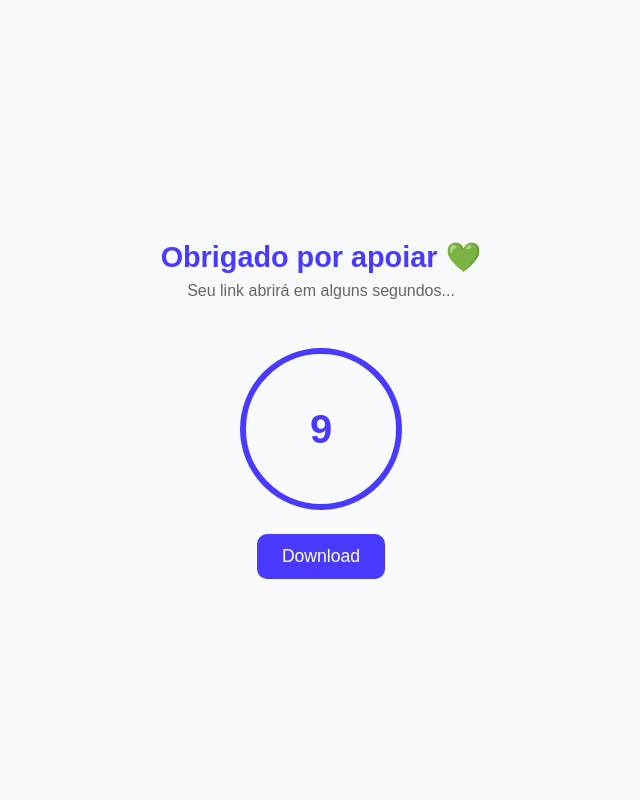
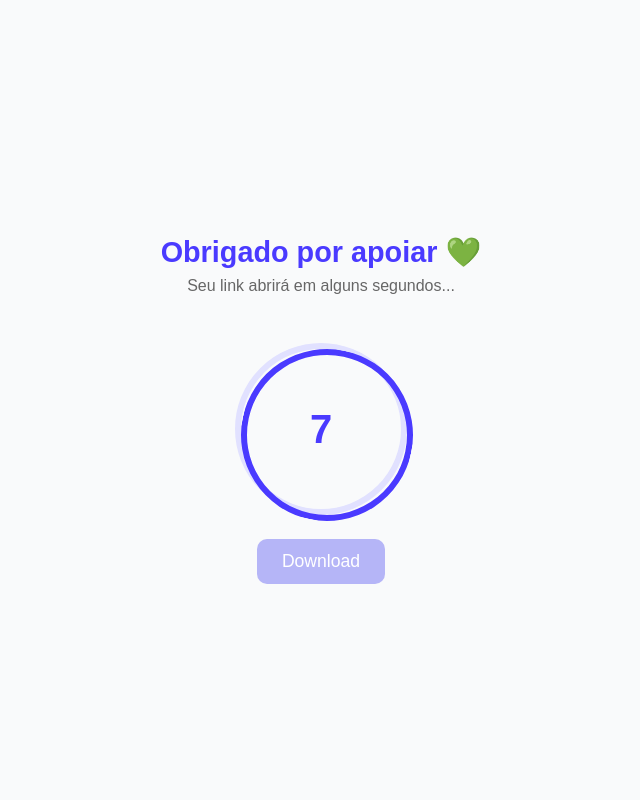
Before and after one commit to ericdimitri2022-design/Projeto_ADS, a Flask app: a page that uses templates/espera.html in a window 1280 px wide. Shown: the whole page, without its empty margins (319-959 px from the left). Run offline with Flask 3, Linux system fonts and the light colour scheme.

Commit message:
Update espera.html

```diff
--- a/templates/espera.html
+++ b/templates/espera.html
@@ -12,7 +12,7 @@
       flex-direction: column;
       align-items: center;
       justify-content: center;
-      height: 100vh;
+      min-height: 100vh;
       text-align: center;
       margin: 0;
       color: #333;
@@ -31,19 +31,32 @@
     }
 
     .contador {
-      width: 150px;
-      height: 150px;
+      position: relative;
+      width: 160px;
+      height: 160px;
       border-radius: 50%;
-      border: 6px solid #4a3aff;
+      border: 6px solid #e1e1ff;
+      margin-top: 2rem;
       display: flex;
       align-items: center;
       justify-content: center;
       font-size: 2.5rem;
       font-weight: bold;
       color: #4a3aff;
-      margin-top: 2rem;
-      position: relative;
-      overflow: hidden;
+    }
+
+    .progresso {
+      position: absolute;
+      top: 0;
+      left: 0;
+      width: 100%;
+      height: 100%;
+      border-radius: 50%;
+      border: 6px solid #4a3aff;
+      clip-path: polygon(50% 50%, 50% 0, 100% 0, 100% 100%, 0 100%, 0 0, 50% 0);
+      transform: rotate(0deg);
+      transform-origin: center;
+      transition: transform 1s linear;
     }
 
     .botao-continuar {
@@ -58,7 +71,12 @@
       transition: all 0.3s ease;
     }
 
-    .botao-continuar:hover {
+    .botao-continuar:disabled {
+      background-color: #b5b5f7;
+      cursor: not-allowed;
+    }
+
+    .botao-continuar:hover:not(:disabled) {
       background-color: #372ad8;
       transform: scale(1.05);
     }
@@ -79,36 +97,42 @@
 <body>
   <!-- ADS TOPO -->
   <div class="ads-container">
-    <!-- Seu código de anúncio aqui -->
     <script async data-cfasync="false" src="//victimfatalsentiments.com/wphgikf01i?key=642a7f08d1972d1c375573c767c43f6d"></script>
   </div>
 
   <h1>Obrigado por apoiar 💚</h1>
   <p>Seu link abrirá em alguns segundos...</p>
 
-  <div class="contador" id="contador">15</div>
+  <div class="contador">
+    <div class="progresso" id="progresso"></div>
+    <span id="contador">15</span>
+  </div>
 
-  <button id="botao-download" class="botao-continuar">Download</button>
+  <button id="botao-download" class="botao-continuar" disabled>Download</button>
 
   <!-- ADS BASE -->
   <div class="ads-container">
-    <!-- Outro anúncio aqui -->
     <script async data-cfasync="false" src="//victimfatalsentiments.com/wphgikf01i?key=642a7f08d1972d1c375573c767c43f6d"></script>
   </div>
 
   <script>
     let tempo = 15;
     const contadorEl = document.getElementById("contador");
+    const progresso = document.getElementById("progresso");
     const botaoDownload = document.getElementById("botao-download");
     let clicou = false;
 
-    // Animação e contagem regressiva
+    const totalTempo = tempo;
+
     const timer = setInterval(() => {
       tempo--;
       contadorEl.textContent = tempo;
+      const progressoGraus = ((totalTempo - tempo) / totalTempo) * 360;
+      progresso.style.transform = `rotate(${progressoGraus}deg)`;
 
       if (tempo <= 0) {
         clearInterval(timer);
+        contadorEl.textContent = "0";
         botaoDownload.disabled = false;
         botaoDownload.innerText = "Baixar Agora";
       }
@@ -122,10 +146,9 @@
 
       if (!clicou) {
         clicou = true;
-        window.open(smartlink, "_blank"); // 1º clique abre Smartlink
+        window.open(smartlink, "_blank"); // primeiro clique abre anúncio
         botaoDownload.innerText = "Continuar";
       } else {
-        // 2º clique leva ao bônus
         window.location.href = "/bonus?destino=" + encodeURIComponent(destino);
       }
     });
```
